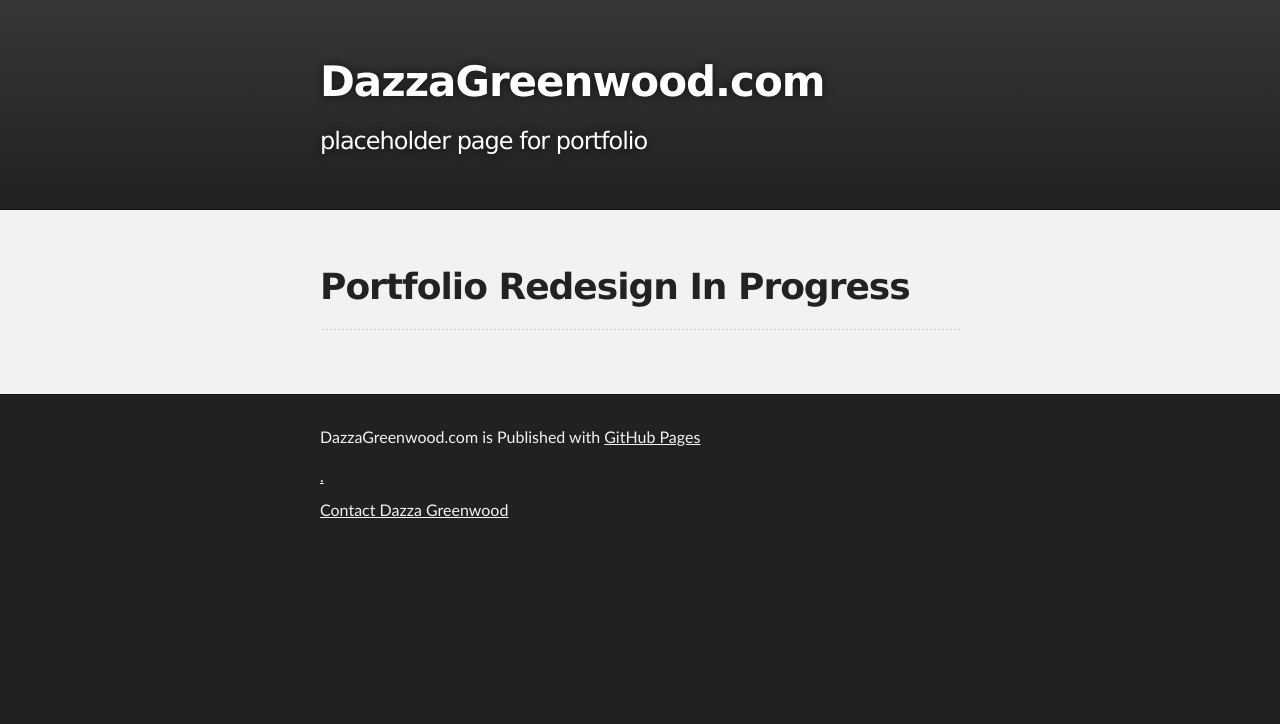
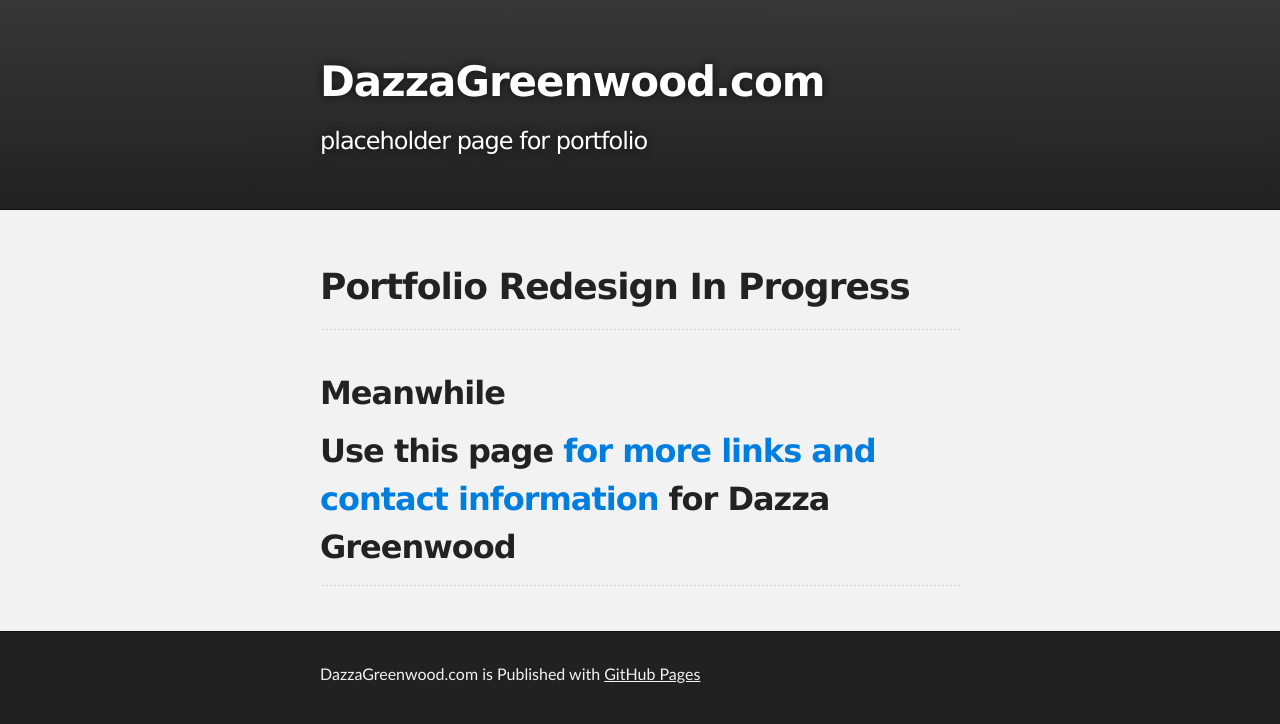
Before and after one commit to DazzaGreenwood/DazzaGreenwood, a plain HTML site: page index.html in a window 1280 px wide. Drawn offline with Linux system fonts and the light colour scheme.

Commit message:
Update index.html

```diff
--- a/index.html
+++ b/index.html
@@ -34,7 +34,8 @@ Portfolio Redesign In Progress</h1>
 <hr>
 <br>
 
-
+<h2><i>Meanwhile</i><p>
+Use this page <a href="Contact.html">for more links and contact information</a> for Dazza Greenwood</p></h2>
 </P>
       </section>
     </div>
@@ -42,8 +43,7 @@ Portfolio Redesign In Progress</h1>
     <!-- FOOTER  -->
     <div id="footer_wrap" class="outer">
       <footer class="inner">
-        <p class="copyright">DazzaGreenwood.com is Published with <a href="http://pages.github.com">GitHub Pages</p>.
-        <p> <a href="Contact.html">Contact Dazza Greenwood</a></p>
+        <p class="copyright">DazzaGreenwood.com is Published with <a href="http://pages.github.com">GitHub Pages</p>
       </footer>
     </div>
 
```
